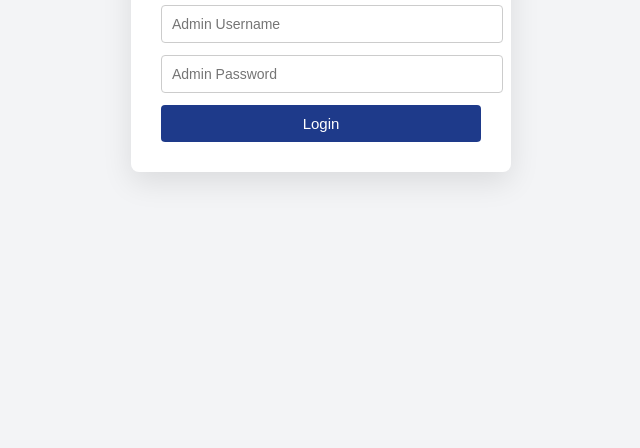
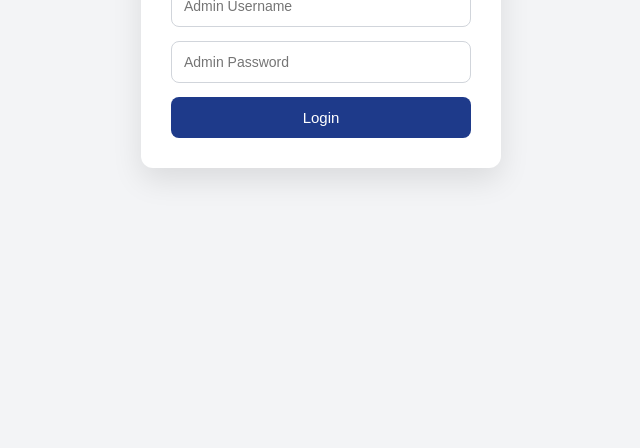
Before and after one commit to ghmaaz/national-auto-garage-frontend, a plain HTML site: page admin/admin-login.html in a window 1280 px wide. Shown: the part 368-816 px from the top of the page, without its empty margins (319-959 px from the left). Drawn offline with Linux system fonts and the light colour scheme.

Commit message:
Update admin-login.html

```diff
--- a/admin/admin-login.html
+++ b/admin/admin-login.html
@@ -5,22 +5,26 @@
   <title>Admin Login | National Auto Garage</title>
   <meta name="viewport" content="width=device-width, initial-scale=1.0" />
 
+  <link rel="stylesheet" href="../css/style.css">
+
   <style>
     body {
-      font-family: Arial, sans-serif;
       background: #f3f4f6;
+      font-family: Poppins, sans-serif;
+      margin: 0;
+      height: 100vh;
       display: flex;
+      align-items: center;
       justify-content: center;
-      align-items: center;
-      height: 100vh;
     }
 
     .login-box {
       background: #ffffff;
       padding: 30px;
-      width: 320px;
-      border-radius: 8px;
-      box-shadow: 0 10px 30px rgba(0,0,0,0.1);
+      width: 100%;
+      max-width: 360px;
+      border-radius: 12px;
+      box-shadow: 0 12px 30px rgba(0,0,0,0.1);
     }
 
     h2 {
@@ -31,22 +35,23 @@
 
     input {
       width: 100%;
-      padding: 10px;
-      margin-bottom: 12px;
-      border: 1px solid #ccc;
-      border-radius: 4px;
+      padding: 12px;
+      margin-bottom: 14px;
+      border: 1px solid #d1d5db;
+      border-radius: 8px;
       font-size: 14px;
+      box-sizing: border-box;
     }
 
     button {
       width: 100%;
-      padding: 10px;
+      padding: 12px;
       background: #1e3a8a;
-      color: #fff;
+      color: #ffffff;
       border: none;
-      border-radius: 4px;
+      border-radius: 8px;
+      font-size: 15px;
       cursor: pointer;
-      font-size: 15px;
     }
 
     button:hover {
@@ -54,6 +59,7 @@
     }
   </style>
 </head>
+
 <body>
 
   <div class="login-box">
@@ -62,11 +68,11 @@
     <input type="text" id="username" placeholder="Admin Username" />
     <input type="password" id="password" placeholder="Admin Password" />
 
-    <button onclick="login()">Login</button>
+    <button onclick="loginAdmin()">Login</button>
   </div>
 
   <script>
-  function login() {
+    function loginAdmin() {
       const username = document.getElementById("username").value.trim();
       const password = document.getElementById("password").value.trim();
 
@@ -82,30 +88,20 @@
         },
         body: JSON.stringify({ username, password })
       })
-    .then(res => {
-      if (!res.ok) {
-        throw new Error("Login failed");
-      }
-      return res.json();
-    })
+      .then(res => res.json())
       .then(data => {
-      console.log("LOGIN RESPONSE:", data);
-
         if (data.ok === true) {
           localStorage.setItem("adminLoggedIn", "true");
-        alert("Admin login successful");
-        window.location.href = "admin.html";
+          window.location.href = "dashboard.html";   // ✅ CORRECT
         } else {
           alert("Invalid admin credentials");
         }
       })
-    .catch(err => {
-      console.error("LOGIN ERROR:", err);
-      alert("Server error, login nahi hua");
+      .catch(() => {
+        alert("Server error. Try again.");
       });
     }
   </script>
 
-
 </body>
 </html>
```
Lines whose indentation alone changed are shown as unchanged.
